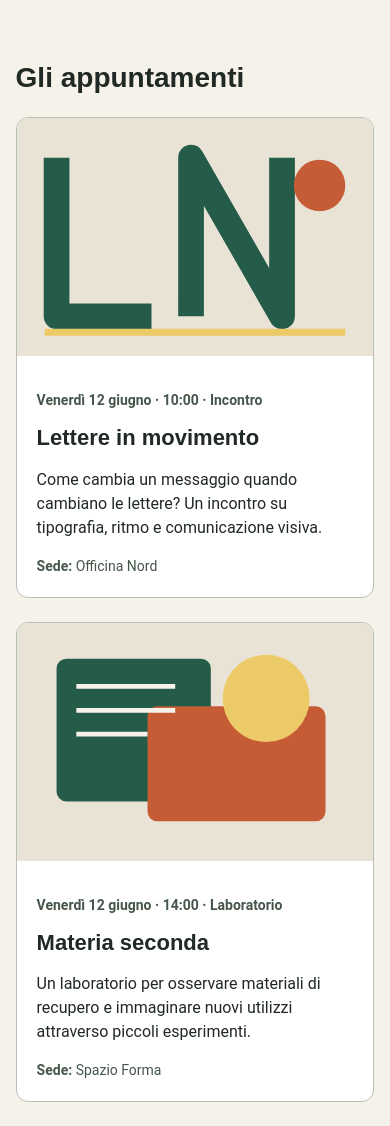
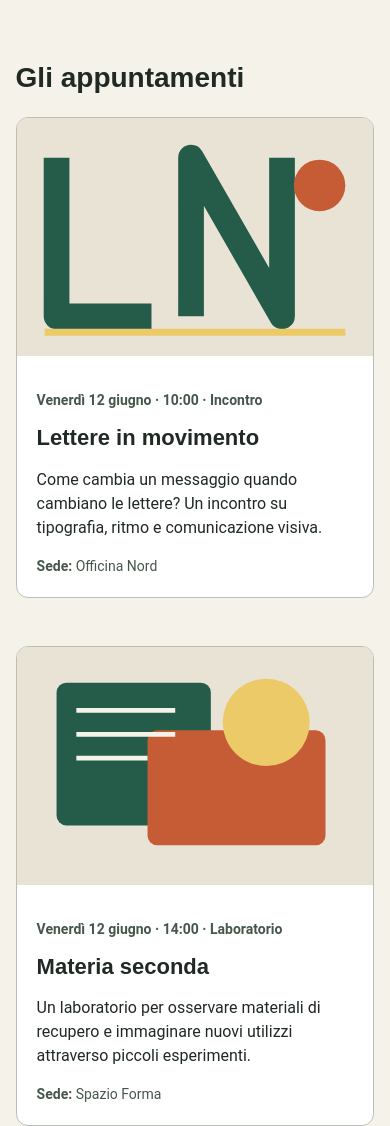
Before and after one commit to giovgiovgiov/festival-segnale, a plain HTML site: page programma.html in a window 390 px wide. Shown: the part 466-1592 px from the top of the page. Drawn offline with Linux system fonts and the light colour scheme.

Commit message:
Modifica 3

```diff
--- a/style.css
+++ b/style.css
@@ -156,7 +156,12 @@ h3 {
   margin-bottom: 0.5rem;
 }
 
-/* Qui inseriremo la regola .event-grid durante la demo. */
+.event-grid {
+  display: grid;
+  grid-template-columns: repeat(2, minmax(0, 1fr));
+  gap: 1.5rem;
+}
+
 
 .event-card {
   margin-bottom: 1.5rem;
@@ -205,4 +210,8 @@ h3 {
   top: 1rem;
 }
 
-/* Qui aggiungeremo la media query durante la demo. */
+@media (max-width: 40rem) {
+  .event-grid {
+    grid-template-columns: 1fr;
+  }
+}
```
